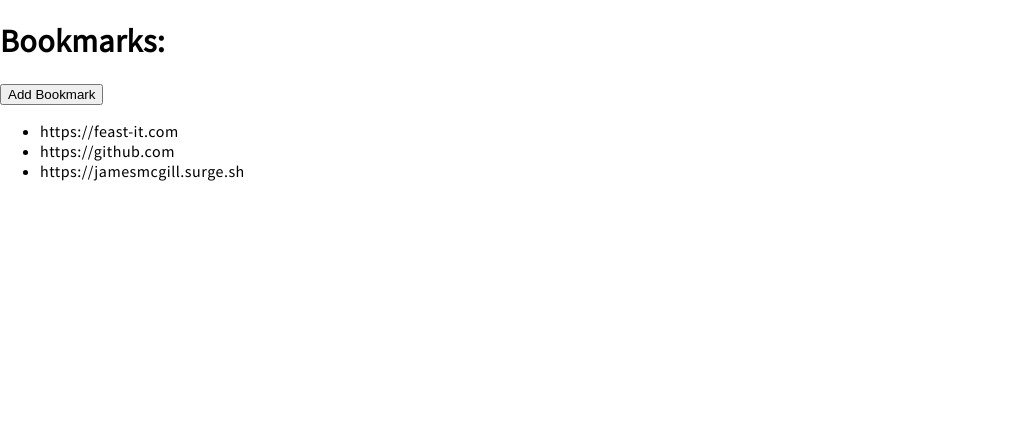
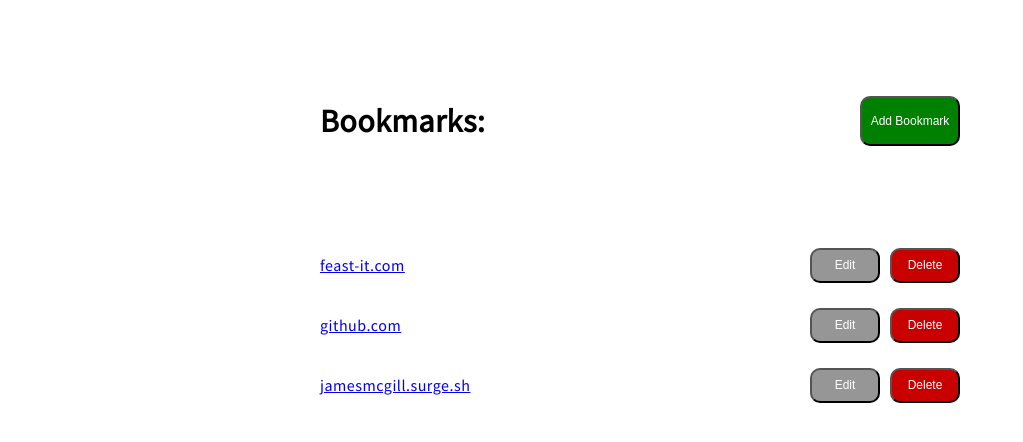
Before and after one commit to jimbomags/feast-it, a React app: page / in a window 1280 px wide. Shown: the whole page, without its empty margins (0-1023 px from the left). Built offline with nearby package versions, Linux system fonts and the light colour scheme.

Commit message:
Completed the styling displaying the bookmarks
Created the layout of the page, styled the buttons, implemented a new
font and removed the 'https://' when presenting the link

```diff
--- a/App.js
+++ b/App.js
@@ -1,13 +1,17 @@
 import React, { Component } from 'react';
 
 const Heading = () => (
+  <div className="heading">
     <div>
       <header>
         <h1>
           Bookmarks:
         </h1>
       </header>
-    <Button type="button" text="Add Bookmark" />
+    </div>
+    <div className="btn-add-container">
+      <Button type="button" text="Add Bookmark" className="btn btn-add" />
+    </div>
   </div>
 );
 
@@ -17,11 +21,17 @@
   </button>
 );
 
-const Bookmarks = ({ bookmarksArr }) => (
-  <ul>
+const BookmarksList = ({ bookmarksArr }) => (
+  <ul className="bookmark-list">
     {bookmarksArr.map(bookmark => (
-      <li key={bookmark}>
-        {bookmark}
+      <li key={bookmark} className="bookmark">
+        <a href={bookmark} target="_blank" className="bookmark-anchor">
+          {bookmark.split('').slice(bookmark.indexOf('/') + 2).join('')}
+        </a>
+        <div className="bookmark-btns">
+          <Button type="button" text="Edit" className="btn btn-edit btns-edit-delete" />
+          <Button type="button" text="Delete" className="btn btn-delete btns-edit-delete" />
+        </div>
       </li>
     ))}
   </ul>
@@ -49,9 +59,9 @@
 
   render() {
     return (
-      <div>
+      <div className="main-container">
         <Heading />
-        <Bookmarks bookmarksArr={this.state.bookmarks} />
+        <BookmarksList bookmarksArr={this.state.bookmarks} />
       </div>);
   }
 }
--- a/styles.scss
+++ b/styles.scss
@@ -1,3 +1,6 @@
+$red-btn: rgb(200, 0, 0);
+$grey-btn: rgb(150, 150, 150);
+
 html, body {
   margin: 0px;
   padding: 0px;
@@ -5,3 +8,56 @@
   font-size: 16px;
   letter-spacing: 0.5px;
 }
+.main-container {
+  flex-direction: column;
+  width: 50%;
+  margin: auto;
+}
+.heading {
+  display: flex;
+  justify-content: space-between;
+  margin: 10vh auto;
+}
+.btn {
+  border-radius: 10px;
+  font-size: 12px;
+  margin: auto 0;
+  color: white;
+    &:hover {
+      cursor: pointer;
+    }
+}
+.btn-add-container {
+  display: flex;
+}
+.btn-add {
+  background-color: green;
+  width: 100px;
+  height: 50px;
+}
+.btn-delete {
+  background-color: $red-btn;
+}
+.btn-edit {
+  background-color: $grey-btn;
+}
+.btns-edit-delete {
+  width: 70px;
+  height: 35px;
+  margin: 5px 0 5px 10px;
+}
+.bookmark-list {
+  list-style: none;
+  padding: 0;
+}
+.bookmark {
+  display: flex;
+  justify-content: space-between;
+  margin: 15px 0;
+}
+.bookmark-anchor {
+  margin: auto 0;
+}
+.bookmark-btns {
+  display: flex;
+}
```
Lines whose indentation alone changed are shown as unchanged.
